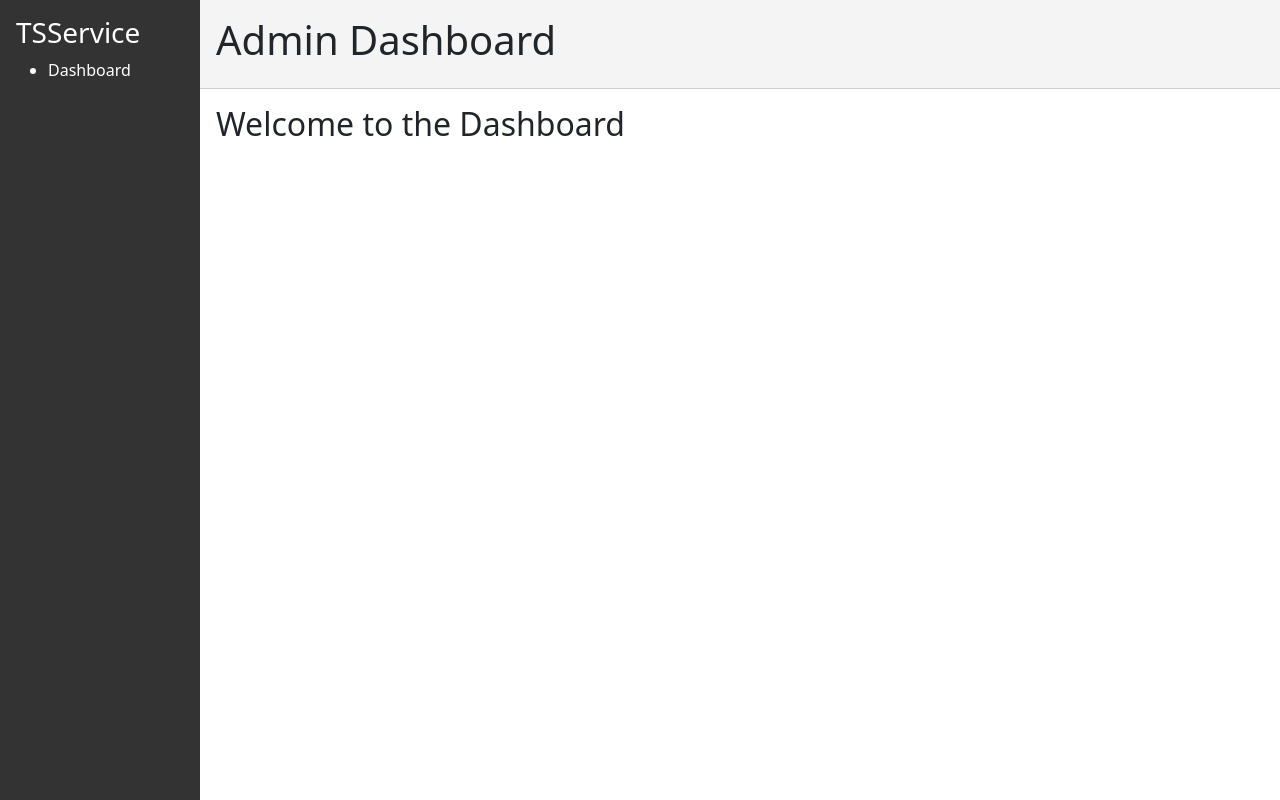
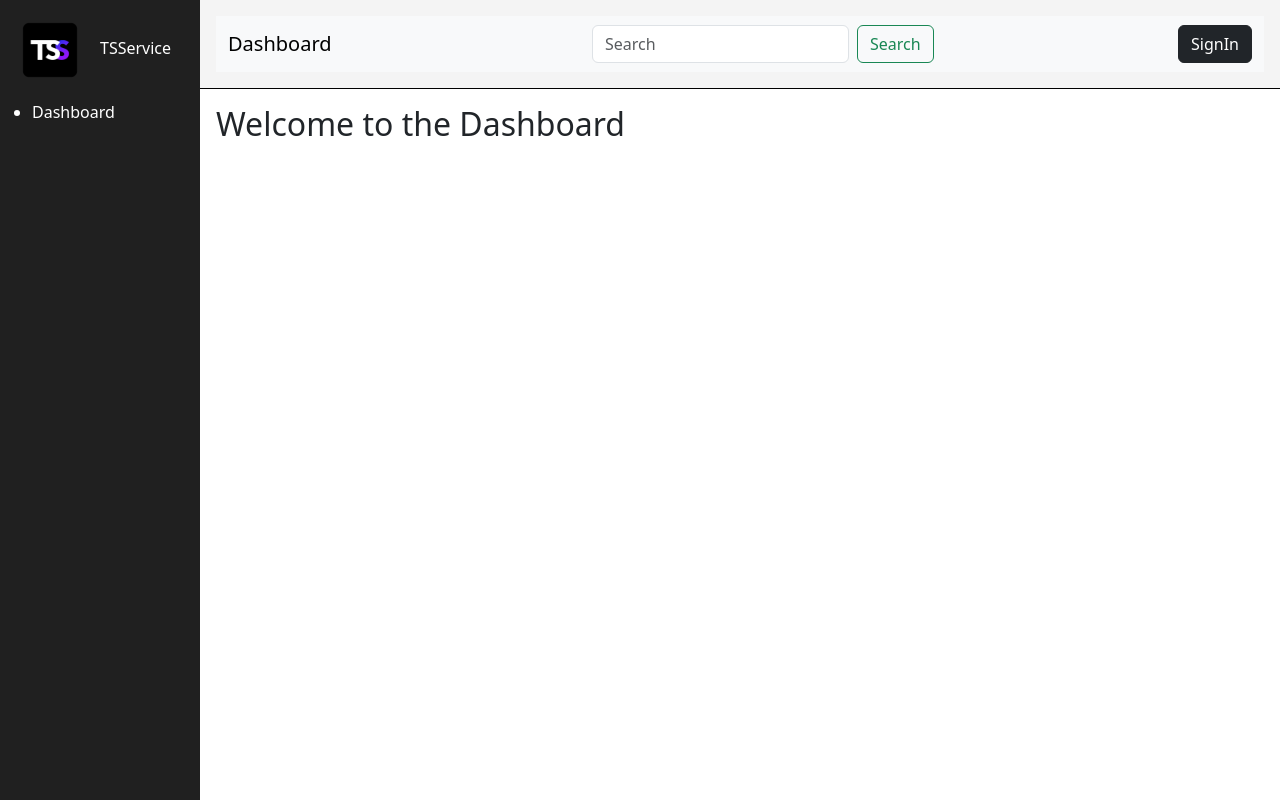
Before and after one commit to nikolamurgo/TSService, a React (Create React App) app in the folder client/: page / in a window 1280 px wide. Built offline with nearby package versions, Linux system fonts and the light colour scheme.

Commit message:
Header configuration

```diff
--- a/client/src/components/Header.jsx
+++ b/client/src/components/Header.jsx
@@ -1,11 +1,18 @@
+import '../styles/HeaderStyles.css'
+
 function Header() {
   return (
-    <div style={{
-      background: '#f4f4f4',
-      padding: '1rem',
-      borderBottom: '1px solid #ccc'
-    }}>
-      <h1>Admin Dashboard</h1>
+    <div className="header-container">
+      <nav className="navbar bg-body-tertiary">
+        <div className="container-fluid">
+          <a className="navbar-brand " href='#'>Dashboard</a>
+          <form className="d-flex" role="search">
+            <input className="form-control me-2" type="search" placeholder="Search" aria-label="Search" />
+            <button className="btn btn-outline-success" type="submit">Search</button>
+          </form>
+          <button className="btn btn-dark " type="submit">SignIn</button>
+        </div>
+      </nav>
     </div>
   )
 }
--- a/client/src/components/Sidebar.jsx
+++ b/client/src/components/Sidebar.jsx
@@ -1,10 +1,12 @@
 import { Link } from 'react-router-dom'
-import './styles/SidebarStyles.css'
+import '../styles/SidebarStyles.css'
+import Logo from '../assets/tss-PNG.png'
 
 function Sidebar() {
     return (
         <div className='sidebar-container'>
-      <h3>TSService</h3>
+            <img src={Logo} width='100px'/>
+            <span>TSService</span>
             <nav>
                 <ul>
                     <li className='nav-item'><Link to="/" className='nav-link text-white'>Dashboard</Link></li>
--- /dev/null
+++ b/client/src/styles/HeaderStyles.css
@@ -0,0 +1,9 @@
+.header-container {
+    background: #f4f4f4;
+    padding: 1rem;
+    border-bottom: 1px solid #000000;
+}
+
+.navbuttons{
+    margin-left: 1rem;
+}
--- a/client/src/components/styles/SidebarStyles.css
+++ b/client/src/styles/SidebarStyles.css
@@ -1,7 +1,6 @@
 .sidebar-container {
     width: 200px;
     height: 100vh;
-    background-color: #333;
+    background-color: #202020;
     color: #fff;
-    padding: 1rem;
 }
```
Also changed, not shown: client/src/App.css (deleted, +0 -38 lines), client/src/assets/tss-PNG.png (added), client/src/logo.svg (deleted). Lines whose indentation alone changed are shown as unchanged.
